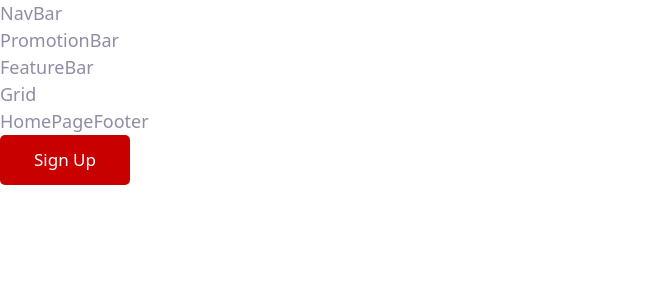
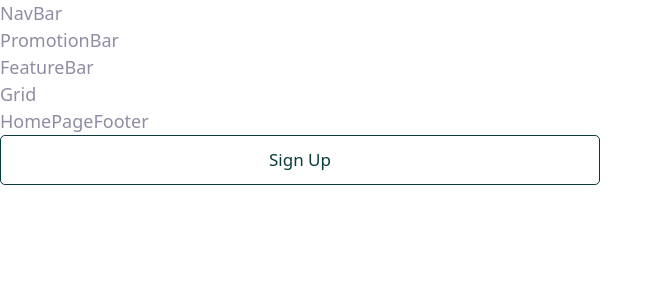
Before and after one commit to camellre/cabinet-store, a React (Create React App) app: page / in a window 1280 px wide. Shown: the top 300 px of the page, without its empty margins (0-663 px from the left). Built offline with nearby package versions, Linux system fonts and the light colour scheme.

Commit message:
added button transition

```diff
--- a/src/App.tsx
+++ b/src/App.tsx
@@ -15,7 +15,7 @@ function App() {
       <FeatureBar />
       <HomePageGrid />
       <HomePageFooter />
-      <Button theme={"shortButton"} text={"Sign Up"} />
+      <Button theme={"longButton"} text={"Sign Up"} />
     </>
   );
 }
--- a/src/css/Button.module.scss
+++ b/src/css/Button.module.scss
@@ -8,6 +8,8 @@
   align-items: center;
   display: flex;
   justify-content: center;
+  white-space: nowrap;
+  transition: all 0.3s;
 }
 
 .navBarButton {
```
